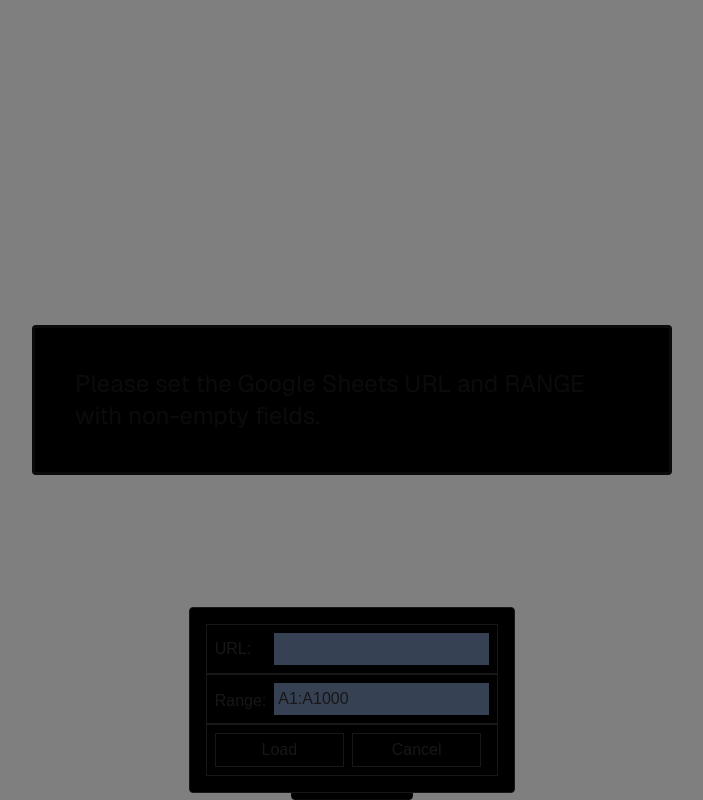
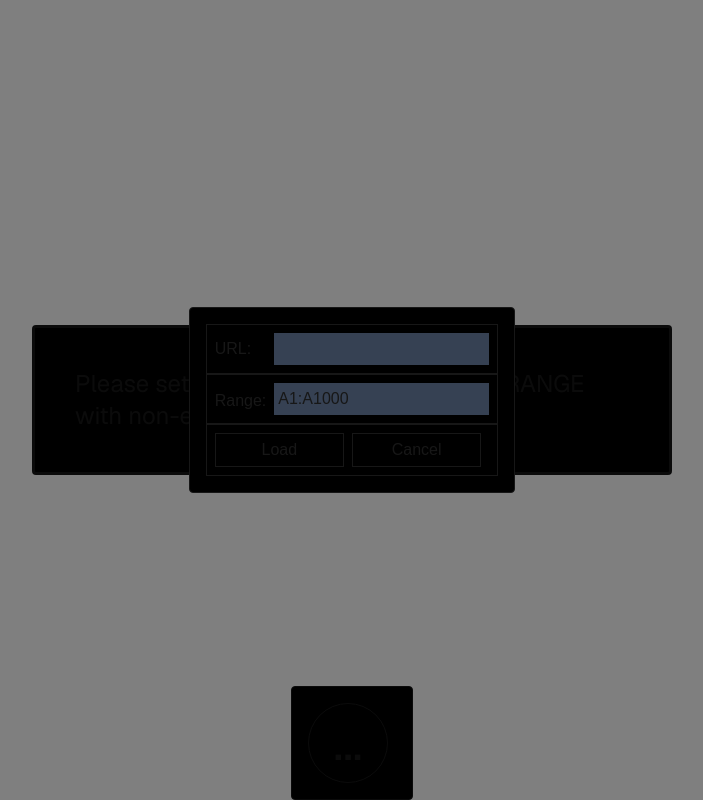
Before and after one commit to OkYesAnap/dendy-challenge-random, a Next.js app: page /roulette in a window 1280 px wide. Both pictures are taken after a click on the button "...". Shown: the whole page, without its empty margins (288-991 px from the left). Built offline with nearby package versions, Linux system fonts and the light colour scheme.

Commit message:
fix scroll in info

```diff
--- a/src/app/roulette/Info.tsx
+++ b/src/app/roulette/Info.tsx
@@ -19,10 +19,10 @@
                 <Image
                     src={item}
                     alt={infoData[1]}
-                    width={0}
-                    height={0}
-                    className="w-full h-auto" />)
-                : <div className="max-w-200 border p-2 whitespace-pre-wrap">
+                    width={100}
+                    height={100}
+                    className="w-full" />)
+                : <div className="border p-2 whitespace-pre-wrap">
                     {item}
                 </div>}
             </div>) : null;
--- a/src/components/ModalPortal.tsx
+++ b/src/components/ModalPortal.tsx
@@ -11,8 +11,8 @@
   if (!isOpen) return null;
 
   return ReactDOM.createPortal(
-    <div className="fixed inset-0 bg-black/50 flex justify-center items-center overflow-x-auto" onMouseDown={onClose}>
-      <div className="border rounded p-4 rounded bg-black mt-200 mb-50" onMouseDown={(e) => e.stopPropagation()}>
+    <div className="fixed inset-0 bg-black/50 flex justify-center items-center" onMouseDown={onClose}>
+      <div className="border rounded p-4 rounded bg-black max-w-[50%]  max-h-[90%] overflow-auto" onMouseDown={(e) => e.stopPropagation()}>
         {children}
       </div>
     </div>,
```
